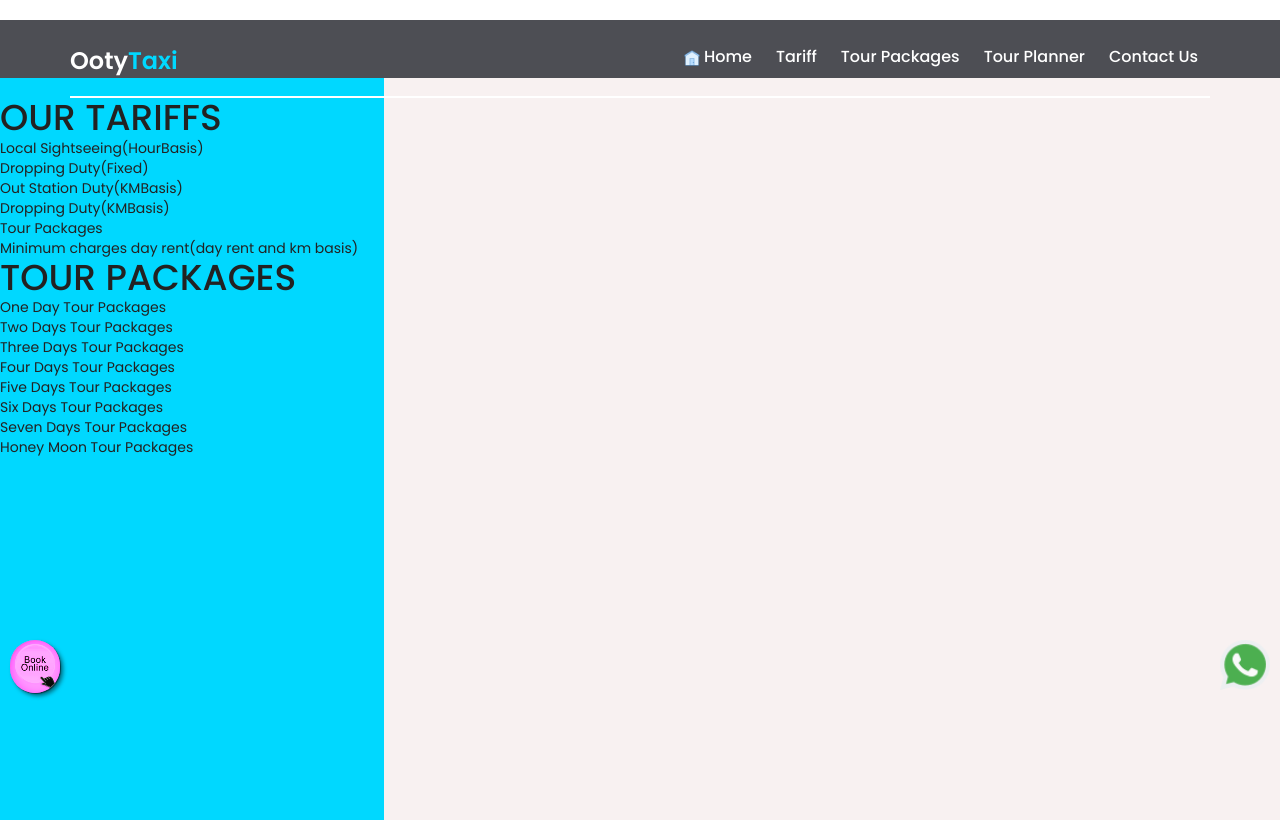
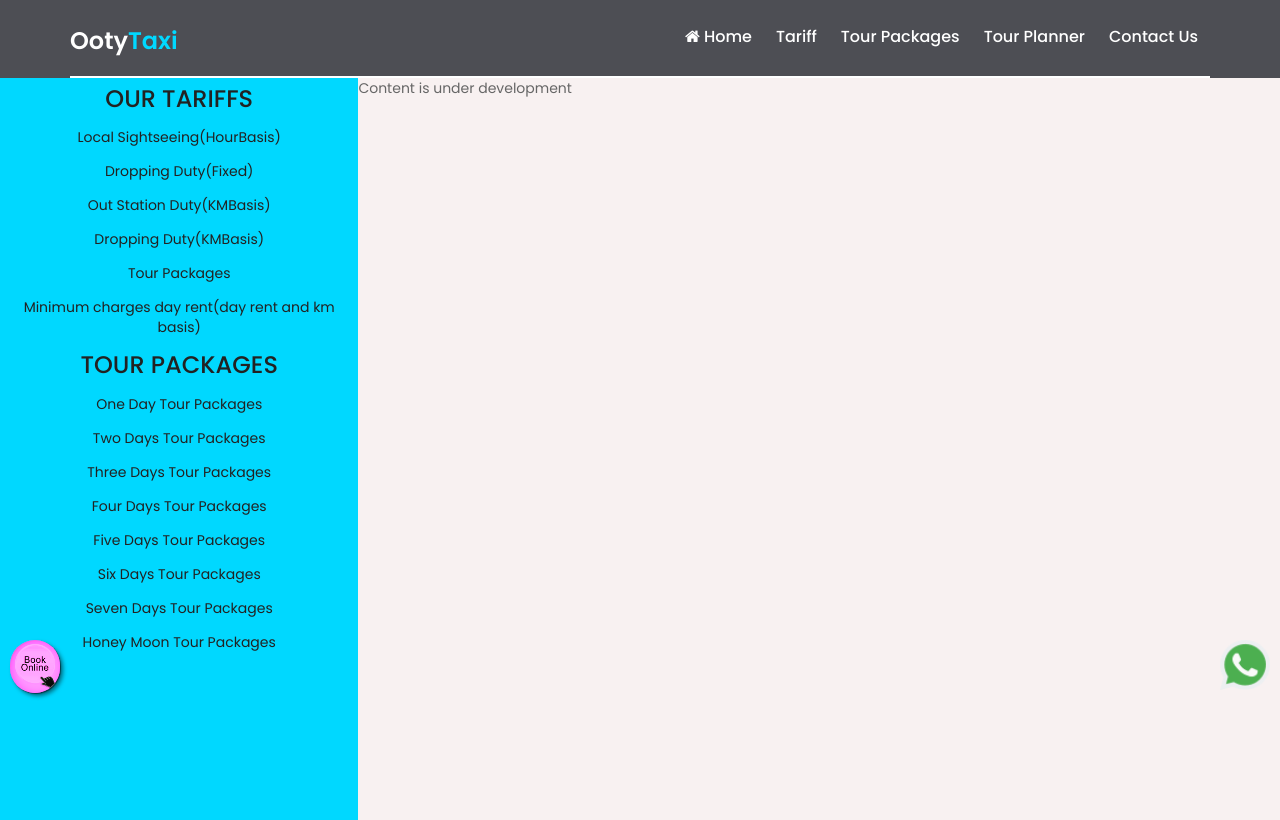
Before and after one commit to candystoregame/ootytaxi, a plain HTML site: page tourplanner.html in a window 1280 px wide. Drawn offline with nearby package versions, Linux system fonts and the light colour scheme.

Commit message:
split planner

```diff
--- a/assets/css/style.css
+++ b/assets/css/style.css
@@ -1665,31 +1665,5 @@ position: relative;
 	border-radius:50%;
 
 }
-/*Spliting*/
-
-/* Split the screen in half */
-.split {
-    height: 100%;
-    left : 30%;
-    right :70%;
-    position: fixed;
-    z-index: 1;
-    top: 78px;
-    overflow-x: hidden;
-    padding-top: 20px;
-  }
-
-  /* Control the left side */
-  .left {
-    left: 0;
-    background-color: #00d8ff;
-
-  }
-
-  /* Control the right side */
-  .right {
-    right: 0;
-    background-color: rgb(248, 241, 241);
-  }
 
 /*========================Thank you=================*/
--- /dev/null
+++ b/assets/css/tourplanner.css
@@ -0,0 +1,38 @@
+/*Spliting*/
+/* Split the screen in half */
+.split {
+    height: 100vh;
+    left : 28%;
+    right :72%;
+    position: fixed;
+    z-index: 1;
+    top: 78px;
+    overflow-x: hidden;
+  }
+
+  /* Control the left side */
+  .left {
+    left: 0;
+    background-color: #00d8ff;
+  }
+
+  /* Control the right side */
+  .right {
+    right: 0;
+    height: 100vh;
+    background-color: rgb(248, 241, 241);
+  }
+
+  .centered-planner {
+    position: sticky;
+    top: 0;
+    text-align: center;
+  }
+
+  .centered-planner ul li {
+    padding: 7px;
+  }
+
+  .centered-planner ul h3 {
+    padding: 8px;
+  }
--- a/tourplanner.html
+++ b/tourplanner.html
@@ -40,19 +40,22 @@
 	<link rel="stylesheet" href="assets/css/owl.theme.default.min.css" />
 
 	<!-- range css-->
-	<link rel="stylesheet" href="assets/css/jquery-ui.min.css" />
+	<link rel="stylesheet" href="assets/css/jquery-ui.min.css"/>
 
 	<!--bootstrap.min.css-->
-	<link rel="stylesheet" href="assets/css/bootstrap.min.css" />
+	<link rel="stylesheet" href="assets/css/bootstrap.min.css"/>
 
 	<!-- bootsnav -->
-	<link rel="stylesheet" href="assets/css/bootsnav.css" />
+	<link rel="stylesheet" href="assets/css/bootsnav.css"/>
 
 	<!--style.css-->
-	<link rel="stylesheet" href="assets/css/style.css" />
+	<link rel="stylesheet" href="assets/css/style.css"/>
 
 	<!--responsive.css-->
-	<link rel="stylesheet" href="assets/css/responsive.css" />
+	<link rel="stylesheet" href="assets/css/responsive.css"/>
+
+	<!--tourplanner.css-->
+    <link rel="stylesheet" href="assets/css/tourplanner.css"/>
 
 	<!-- HTML5 shim and Respond.js for IE8 support of HTML5 elements and media queries -->
 	<!-- WARNING: Respond.js doesn't work if you view the page via file:// -->
@@ -92,9 +95,7 @@
 							</div><!-- /.navbar-header-->
 							<div class="collapse navbar-collapse">
 								<ul class="nav navbar-nav navbar-right">
-									<li class="smooth-menu"><a href="index.html"><img
-												src="assets\images\gallary\icons8-home-40.png" alt="Home Icon"
-												width="16" height="16"> home</a></li>
+									<li class="smooth-menu"><a href="index.html"><i class="fa fa-home" aria-hidden="true"></i>&nbsphome</a></li>
 									<li class="smooth-menu"><a href="#gallery">Tariff</a>
 										<ul>
 											<li class="smooth-menu"><a href="#">local sightseeing(hour basis)</a>
@@ -226,8 +227,8 @@
 
 			 <div class="split left planner-list">
 				<div class="centered-planner">
-					  <ul class="tariff">
-						<h1> OUR TARIFFS</h1>
+					  <ul class="tariff-planner">
+						<h3> OUR TARIFFS</h3>
 						<li>Local Sightseeing(HourBasis)</li>
 						<li>Dropping Duty(Fixed)</li>
 						<li>Out Station Duty(KMBasis)</li>
@@ -236,7 +237,7 @@
 						<li>Minimum charges day rent(day rent and km basis)</li>
 					  </ul>
 					  <ul class="packages-planner">
-						<h1>TOUR PACKAGES</h1>
+						<h3 class="tour-pack">TOUR PACKAGES</h3>
 						<li> One Day Tour Packages</li>
 						<li> Two Days Tour Packages</li>
 						<li> Three Days Tour Packages</li>
@@ -251,29 +252,13 @@
 
 			 <div class="split right">
 				<div class="centered">
-				  </div>
+					<p>Content is under development</p>
+				</div>
 			  </div>
 
 			   <!--*Spliting end*-->
-					<!--/.footer-content-->
-					<hr>
-					<div class="foot-icons ">
-						<ul class="footer-social-links list-inline list-unstyled">
-							<li><a href="#" target="_blank" class="foot-icon-bg-1"><i class="fa fa-facebook"></i></a></li>
-							<li><a href="#" target="_blank" class="foot-icon-bg-2"><i class="fa fa-twitter"></i></a></li>
-							<li><a href="#" target="_blank" class="foot-icon-bg-3"><i class="fa fa-instagram"></i></a></li>
-						</ul>
-						<p>&copy; 2022 <a href="https://www.bridgewisely.com">BridgeWisely</a>. All Right Reserved</p>
 
-					</div>
-					<!--/.foot-icons-->
-					<div id="scroll-Top">
-						<i class="fa fa-angle-double-up return-to-top" id="scroll-top" data-toggle="tooltip"
-							data-placement="top" title="" data-original-title="Back to Top" aria-hidden="true"></i>
-					</div>
-					<!--/.scroll-Top-->
-				</div><!-- /.container-->
-			</footer><!-- /.footer-copyright-->
+
 			<script src="assets/js/booknow.js"></script>
 			<!-- footer-copyright end -->
 			<script src="assets/js/jquery.js"></script>
```
